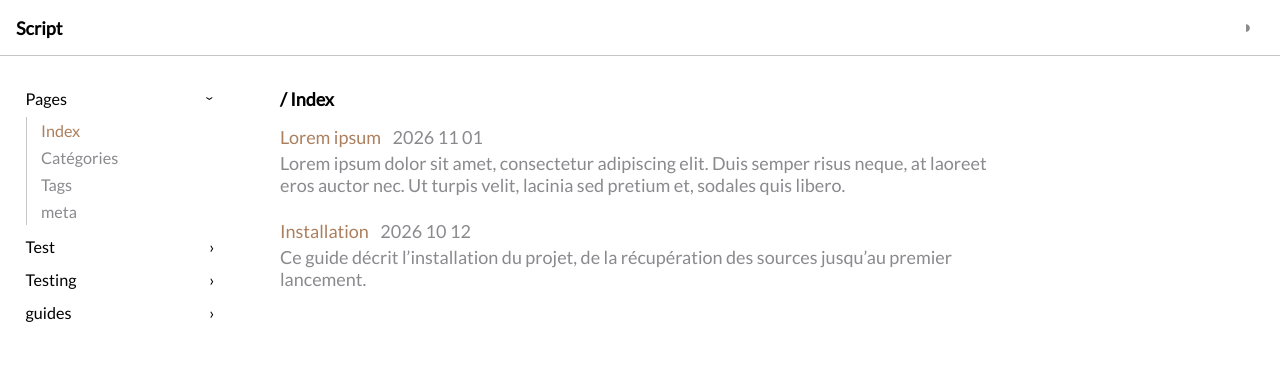
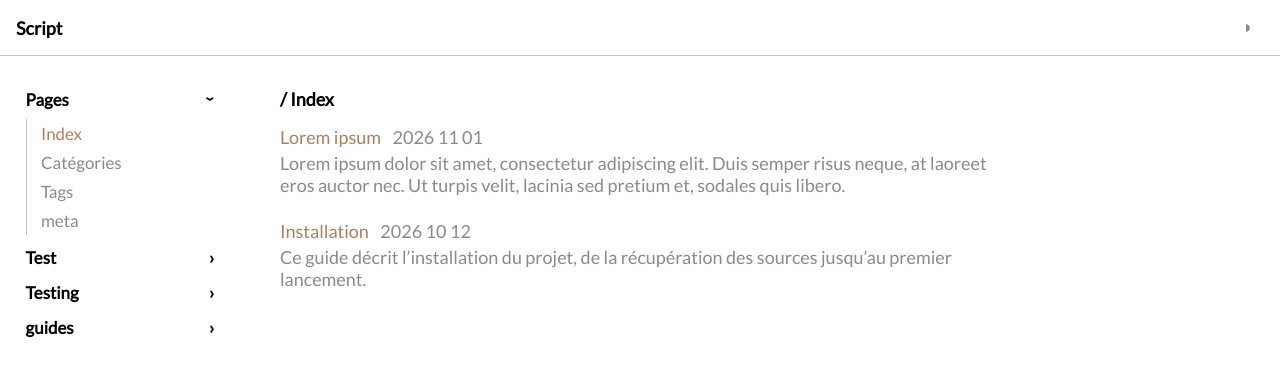
Before and after one commit to script-txt/script-txt.github.io, a Jekyll site: the page built from index.html, in a window 1280 px wide. Shown: the top 376 px of the page. Built offline with Jekyll 4.4.1, drawn with Linux system fonts in a browser that asks for light colours.

Commit message:
Update default.html

```diff
--- a/_layouts/default.html
+++ b/_layouts/default.html
@@ -73,7 +73,7 @@
     height: calc(100vh - var(--header-h));
     overflow-y: auto;
     padding: 1.5rem 1rem;
-    font-size: .9em;
+    font-size: .94em;
   }
   aside ul { list-style: none; margin: 0; padding: 0; }
   aside li a { display: block; padding: .25rem .6rem; border-radius: .375rem; color: var(--muted); }
@@ -85,7 +85,7 @@
   .sidebar summary {
     display: flex; justify-content: space-between; align-items: center;
     padding: .35rem .6rem; border-radius: .375rem;
-    /*font-weight: 600; font-size: .94em;*/
+    font-weight: bold; /*font-size: .94em;*/
     cursor: pointer; list-style: none;
   }
   .sidebar summary::-webkit-details-marker { display: none; }
```
